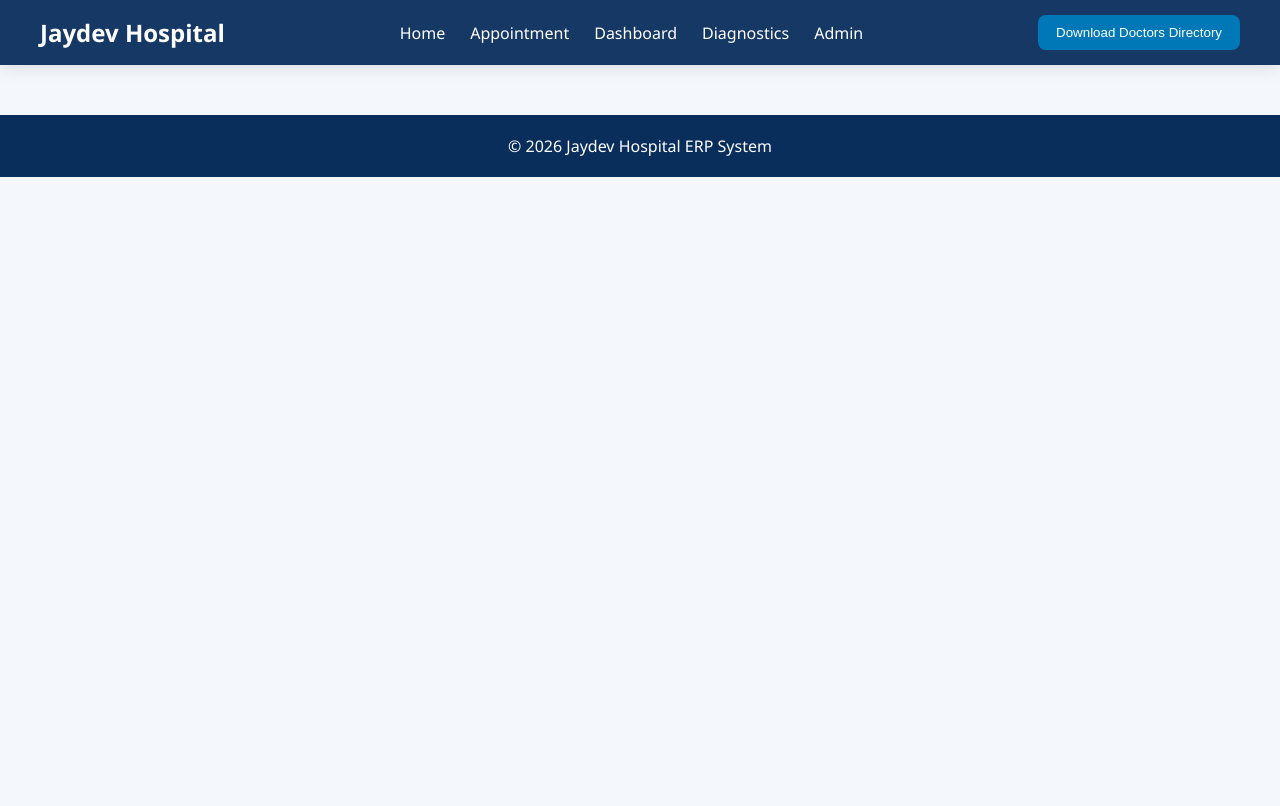
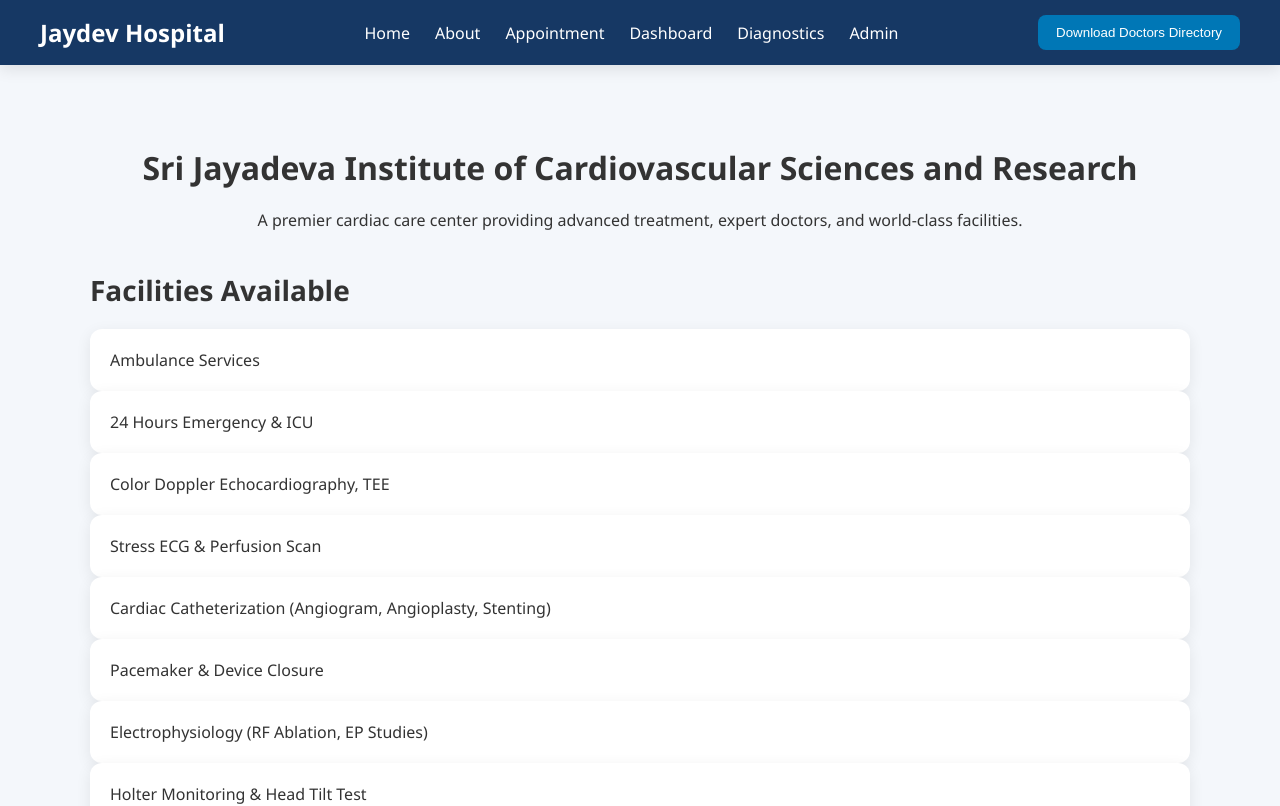
Before and after one commit to Ishikaraj-30/Hospital-website, a React (Create React App) app: page /about in a window 1280 px wide. Shown: the top 806 px of the page. Built offline with nearby package versions, Linux system fonts and the light colour scheme.

Commit message:
adding facilities and name

```diff
--- /dev/null
+++ b/src/About.jsx
@@ -0,0 +1,74 @@
+function About() {
+  return (
+    <div className="container">
+
+      <h1 style={{ textAlign: "center", marginBottom: "20px" }}>
+        Sri Jayadeva Institute of Cardiovascular Sciences and Research
+      </h1>
+
+      <p style={{ textAlign: "center", marginBottom: "40px" }}>
+        A premier cardiac care center providing advanced treatment,
+        expert doctors, and world-class facilities.
+      </p>
+
+      {/* FACILITIES */}
+      <h2 className="section-title">Facilities Available</h2>
+
+      <div className="grid">
+        {[
+          "Ambulance Services",
+          "24 Hours Emergency & ICU",
+          "Color Doppler Echocardiography, TEE",
+          "Stress ECG & Perfusion Scan",
+          "Cardiac Catheterization (Angiogram, Angioplasty, Stenting)",
+          "Pacemaker & Device Closure",
+          "Electrophysiology (RF Ablation, EP Studies)",
+          "Holter Monitoring & Head Tilt Test",
+          "Open Heart Surgery",
+          "Biochemistry, Pathology & Microbiology",
+          "64 Slice Cardiac CT Scan",
+          "MRI Facility"
+        ].map((item, index) => (
+          <div key={index} className="card">
+            {item}
+          </div>
+        ))}
+      </div>
+
+      {/* SCHEMES */}
+      <h2 className="section-title" style={{ marginTop: "40px" }}>
+        Schemes Adopted
+      </h2>
+
+      <div className="card">
+        <ul>
+          <li>Yeshasvini</li>
+          <li>Arogya Bhagya</li>
+          <li>Health Insurance Schemes</li>
+          <li>Suvarna Arogya Chaitanya Scheme (Children)</li>
+        </ul>
+      </div>
+
+      {/* CREDIT FACILITY */}
+      <h2 className="section-title" style={{ marginTop: "40px" }}>
+        Credit Facilities
+      </h2>
+
+      <div className="card">
+        <ul>
+          <li>Government Servants</li>
+          <li>CGHS, ESI</li>
+          <li>KSRTC, BMTC, BBMP</li>
+          <li>ISRO, BDA, BWSSB</li>
+          <li>KPTCL, KSDL</li>
+          <li>Mysore Minerals Ltd</li>
+          <li>Hutti Gold Mines</li>
+          <li>Health Insurance Card Holders</li>
+        </ul>
+      </div>
+
+    </div>
+  );
+}
+
+export default About;
--- a/src/App.js
+++ b/src/App.js
@@ -1,6 +1,7 @@
 import { useEffect,useState,useRef } from "react";
 import { BrowserRouter as Router, Routes, Route, Link } from "react-router-dom";
 import "./styles.css";
+import About from "./About";
 import doctors from "./data/doctors";
 import DoctorCard from "./components/DoctorCard";
 import Navbar from "./components/Navbar";
@@ -103,6 +104,23 @@
           <p>Modern lab & imaging facilities.</p>
         </div>
       </div>
+      <div className="container">
+  <h2 className="section-title">About Our Hospital</h2>
+
+  <div className="card">
+    <h3>Sri Jayadeva Institute</h3>
+    <p>
+      A leading cardiac hospital offering advanced treatments,
+      expert doctors, and world-class healthcare services.
+    </p>
+
+    <Link to="/about">
+      <button className="button-primary">
+        View Details
+      </button>
+    </Link>
+  </div>
+</div>
        <div className="stats" ref={statsRef}>
         <h2 className="section-title">Our Achievements</h2>
 
@@ -480,6 +498,7 @@
       <Navbar />
       <Routes>
         <Route path="/" element={<Home />} />
+        <Route path="/about" element={<About />} />
         <Route path="/doctors" element={<Doctors />} />
         <Route path="/appointment" element={<Appointment />} />
         <Route path="/dashboard" element={<Dashboard />} />
--- a/src/components/Navbar.jsx
+++ b/src/components/Navbar.jsx
@@ -7,6 +7,7 @@
 
       <div>
         <Link to="/">Home</Link>
+        <Link to="/about">About</Link>
         <Link to="/appointment">Appointment</Link>
         <Link to="/dashboard">Dashboard</Link>
         <Link to="/diagnostics">Diagnostics</Link>
```
